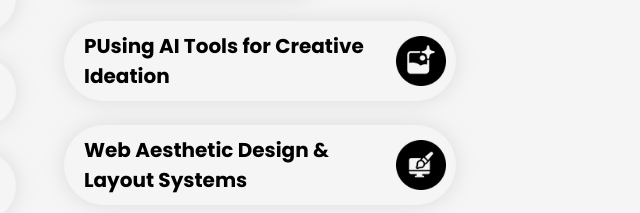
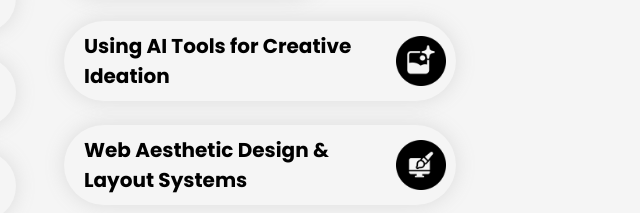
Before and after one commit to tinotoms/portfolio, a plain HTML site: page index.html in a window 1280 px wide. Shown: the part 2903-3116 px from the top of the page, 640-1280 px from the left. Drawn offline with Linux system fonts and the light colour scheme.

Commit message:
Update index.html

```diff
--- a/index.html
+++ b/index.html
@@ -89,7 +89,7 @@
                     <div class="skillist">
                         <div class="li"><a>Motion Graphics (Shorts & Loops)</a><img src="Icons_09.png"></div>
                         <div class="li"><a>UI Screen Design</a><img src="Icons_01.png"></a></div>
-                        <div class="li"><a>PUsing AI Tools for Creative Ideation</a><img src="Icons_02.png"></a></div>
+                        <div class="li"><a>Using AI Tools for Creative Ideation</a><img src="Icons_02.png"></a></div>
                         <div class="li"><a>Web Aesthetic Design & Layout Systems</a><img src="Icons_05.png"></a></div>
                     </div>
                 </div>
```
